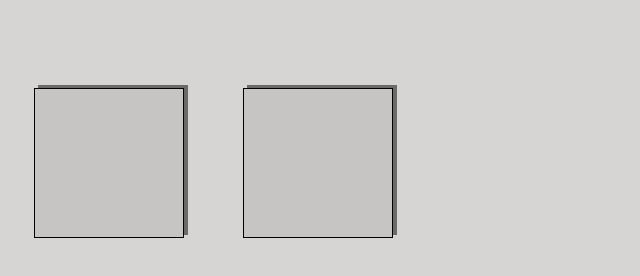
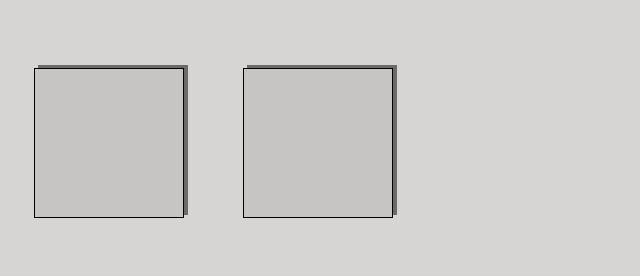
Before and after one commit to tinozhv/tino-website, a plain HTML site: page paper-stacks/index.html in a window 1280 px wide. Shown: the whole page, without its empty margins (0-640 px from the left). Drawn offline with Linux system fonts and the light colour scheme.

Commit message:
updating margins

```diff
--- a/styles/paper-stacks-style.css
+++ b/styles/paper-stacks-style.css
@@ -8,7 +8,7 @@ button {
   max-height: 150px;
 
   margin-left: 2vw;
-  margin-top: 10vh;
+  margin-top: 7.5vh;
   margin-right: 2.35vw;
 
   background-color: #c6c5c4;
```
